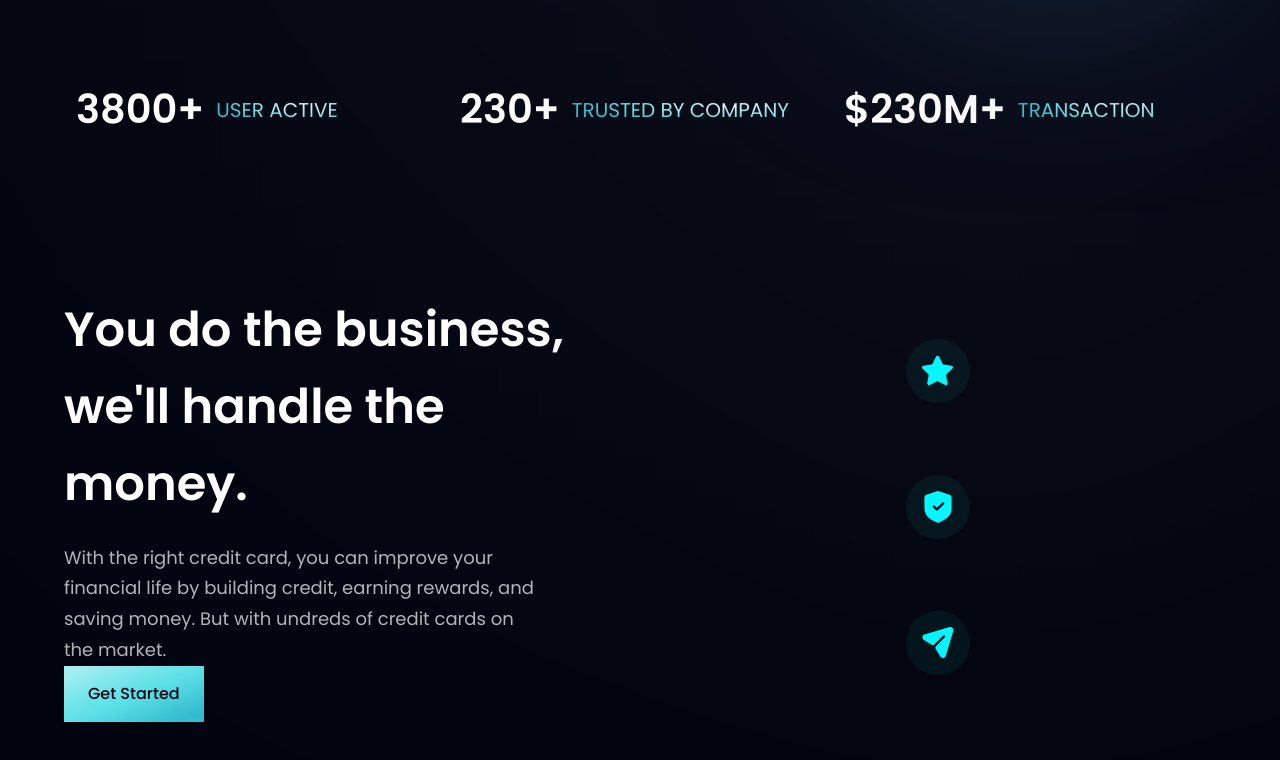
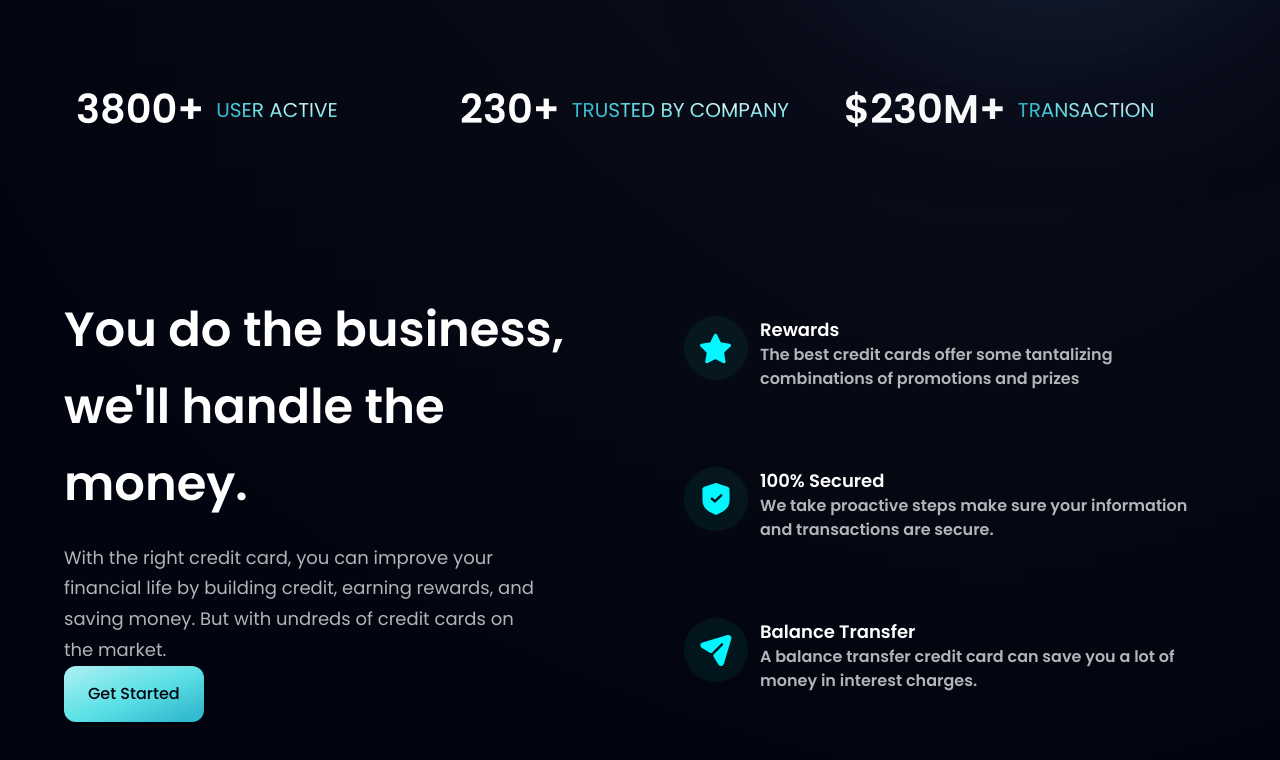
Before and after one commit to uralaleksandr/Banking_App-React-Vite-TailwindCSS, a React (Vite) app: page / in a window 1280 px wide. Shown: the part 732-1492 px from the top of the page. Built offline with nearby package versions, Linux system fonts and the light colour scheme.

Commit message:
feat: added styling for business paragraphs

```diff
--- a/src/components/Business.jsx
+++ b/src/components/Business.jsx
@@ -12,6 +12,15 @@ const FeatureCard = ({ icon, title, content, index }) => (
       className={`w-[64px] h-[64px] rounded-full ${styles.flexCenter} bg-dimBlue`}
     >
       <img src={icon} alt="icon" className="w-[50%] h-[50%] object-contain" />
+    </div>
+
+    <div className="flex-1 flex flex-col ml-3">
+      <h4 className="font-poppins font-semibold text-white text-[18px] leading-[23px]mb-1">
+        {title}
+      </h4>
+      <p className="font-poppins font-semibold text-dimWhite text-[16px] leading-[24px] mb-1">
+        {content}
+      </p>
     </div>
   </div>
 );
@@ -29,7 +38,7 @@ const Business = () => {
           building credit, earning rewards, and saving money. But with undreds
           of credit cards on the market.
         </p>
-        <Button styles="mt-10" />
+        <Button styles="mt-10 rounded-xl" />
       </div>
 
       <div className={`${layout.sectionImg} flex-col`}>
```
